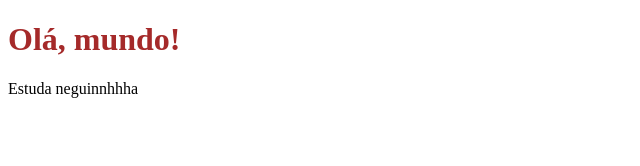
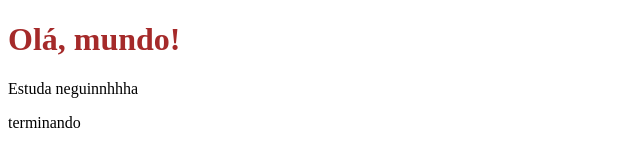
Before and after one commit to imaculadasousa103/GIT-CURSO, a plain HTML site: page index.html in a window 1280 px wide. Shown: the full height of the page, 0-640 px from the left. Drawn offline with Linux system fonts and the light colour scheme.

Commit message:
Treinando tag

```diff
--- a/index.html
+++ b/index.html
@@ -10,5 +10,6 @@
 <body>
     <H1>Olá, mundo!</H1>
     <p> Estuda neguinnhhha</p>
+    <p> terminando</p>
 </body>
 </html>
```
